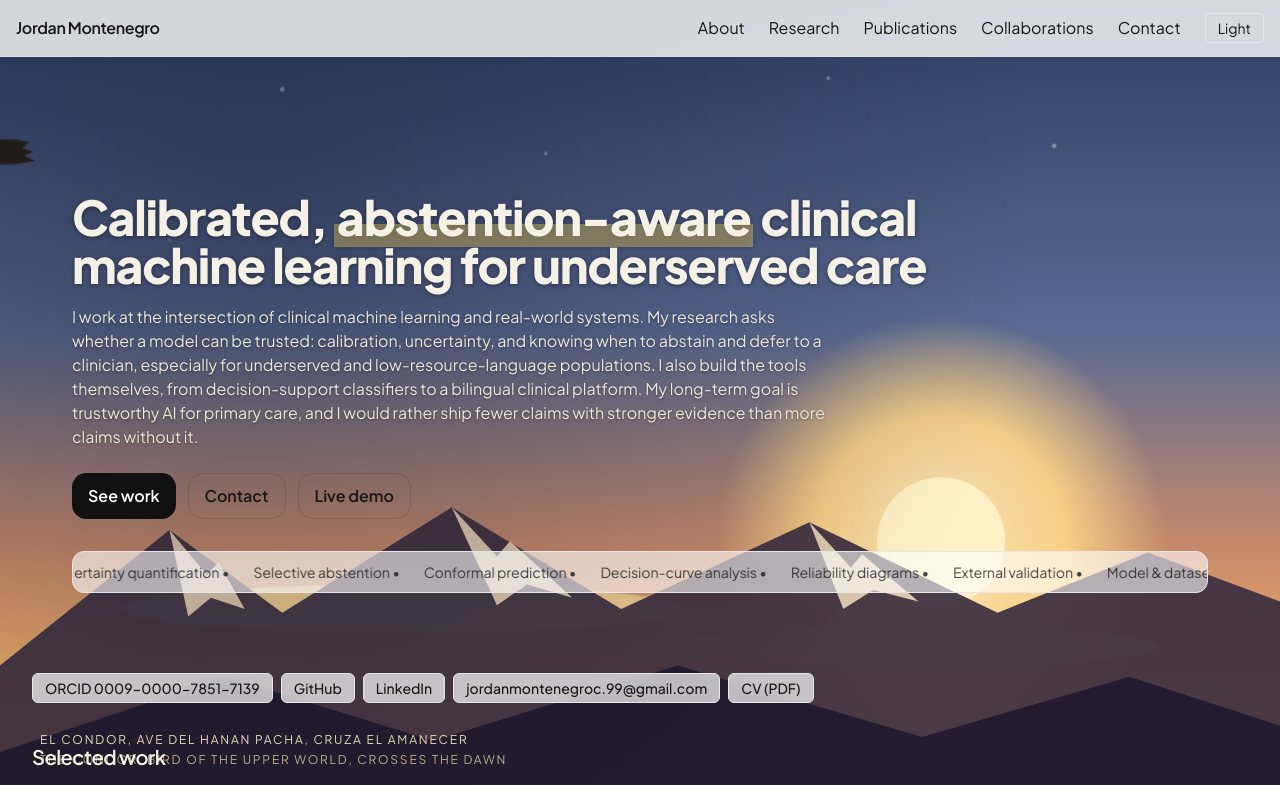
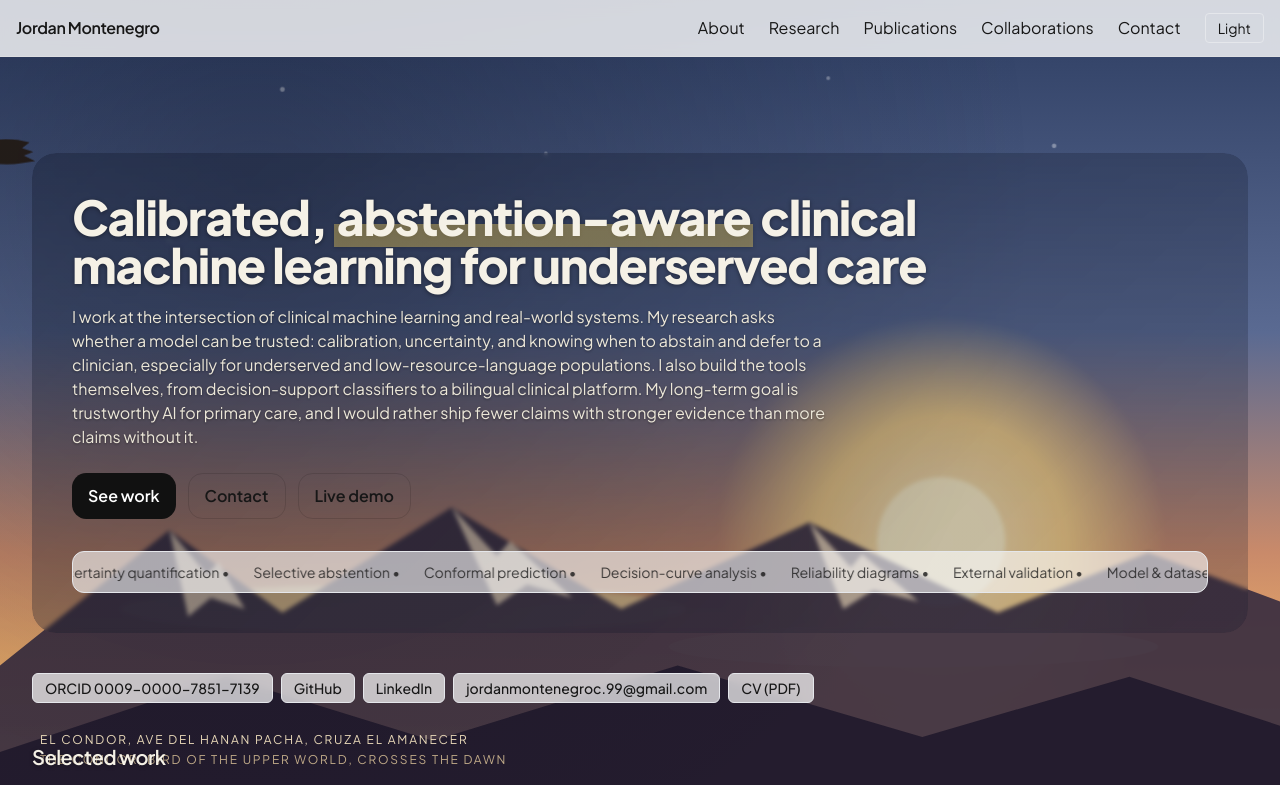
Before and after one commit to ljm234/Portfolio, a Next.js app: page / in a window 1280 px wide. Shown: the top 785 px of the page. Built offline with nearby package versions, Linux system fonts and the light colour scheme.

Commit message:
Add a readability scrim behind the home hero text
- Place a faint blurred panel behind the hero copy so the text stays legible when a light cloud in the sky backdrop drifts behind it, without altering the backdrop itself

```diff
--- a/src/components/home/HomeClient.jsx
+++ b/src/components/home/HomeClient.jsx
@@ -56,7 +56,22 @@ export default function HomeClient() {
       <StyleBlock />
 
       {/* HERO */}
-      <header className="relative overflow-hidden">
+      <header className="relative overflow-hidden rounded-3xl">
+        {/* Readability scrim: a faint dark, blurred panel sitting behind the hero
+            text so the copy stays legible when a light cloud from the Hanan Pacha
+            sky drifts behind it. Kept subtle; barely visible at night, and just
+            enough to hold contrast in the day scene. The backdrop itself is
+            untouched. */}
+        <div
+          className="pointer-events-none absolute inset-0 z-0 rounded-3xl"
+          aria-hidden="true"
+          style={{
+            background:
+              "linear-gradient(135deg, rgba(18,24,42,0.34), rgba(18,24,42,0.22))",
+            backdropFilter: "blur(2px)",
+            WebkitBackdropFilter: "blur(2px)",
+          }}
+        />
         <div className="relative z-10 p-6 md:p-10">
           <h1
             data-testid="hero-title"
```
